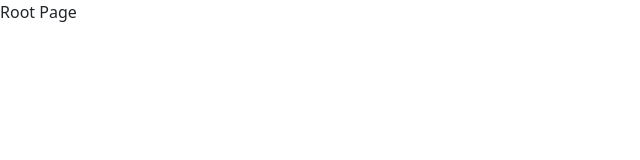
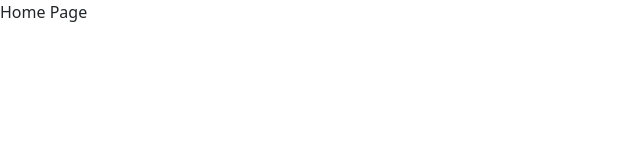
Before and after one commit to elischiffler/RoadtripsAreFun, a React (Vite) app in the folder frontend/: page / in a window 1280 px wide. Shown: the top 160 px of the page, without its empty margins (0-640 px from the left). Built offline with nearby package versions, Linux system fonts and the light colour scheme.

Commit message:
switched root page to be the home page

```diff
--- a/frontend/src/Router.jsx
+++ b/frontend/src/Router.jsx
@@ -1,5 +1,4 @@
 import { createBrowserRouter } from "react-router-dom";
-import RootPage from "./pages/RootPage";
 import HomePage from "./pages/HomePage";
 import ItineraryPage from "./pages/ItineraryPage";
 import LoginPage from "./pages/LoginPage";
@@ -12,10 +11,6 @@ import NotFoundPage from "./pages/NotFoundPage";
 const router = createBrowserRouter([
   {
     path: "/",
-    element: <RootPage />,
-  },
-  {
-    path: "home",
     element: <HomePage />,
   },
   {
--- a/frontend/src/pages/HomePage.jsx
+++ b/frontend/src/pages/HomePage.jsx
@@ -1,4 +1,5 @@
 import React from "react";
+import Button from "@mui/material/Button";
 
 const HomePage = () => {
   return <p>Home Page</p>;
--- a/frontend/src/pages/RootPage.jsx
+++ /dev/null
@@ -1,7 +0,0 @@
-import React from "react";
-
-const RootPage = () => {
-  return <p>Root Page</p>;
-};
-
-export default RootPage;
```
